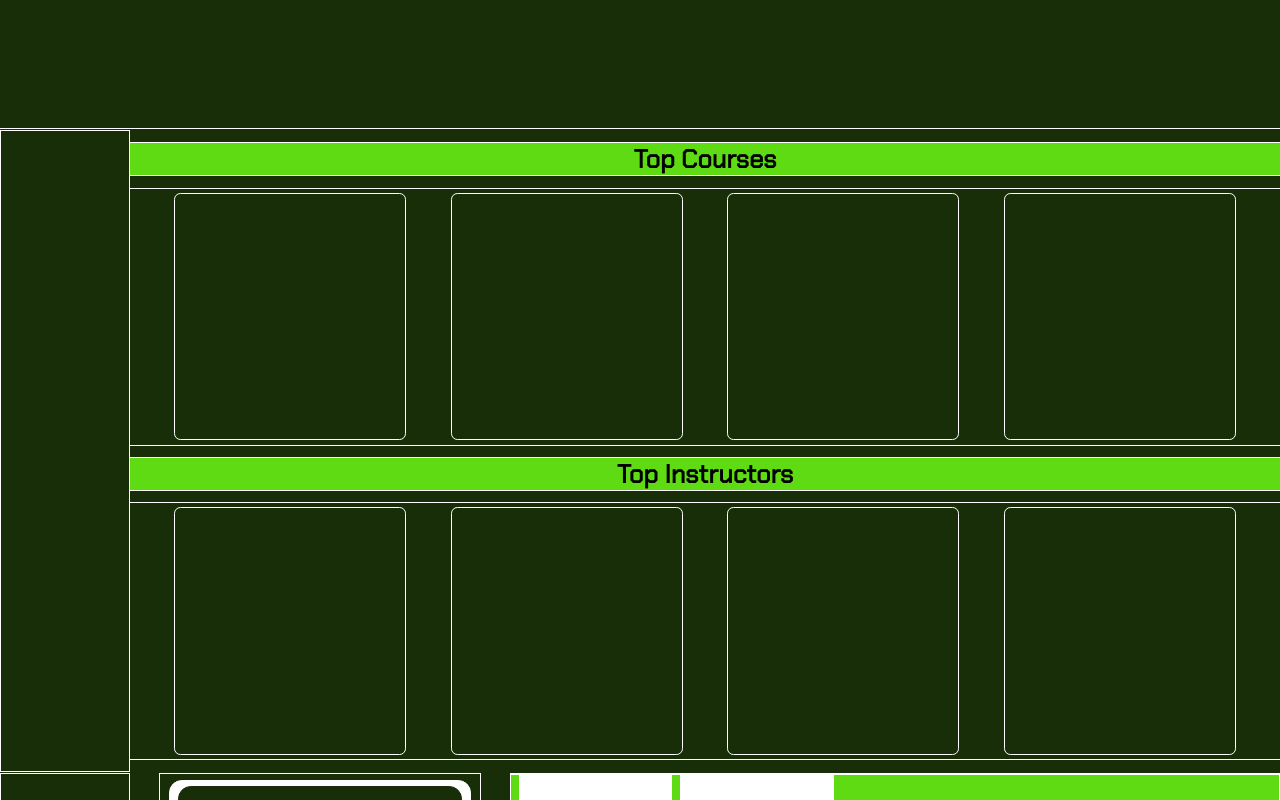
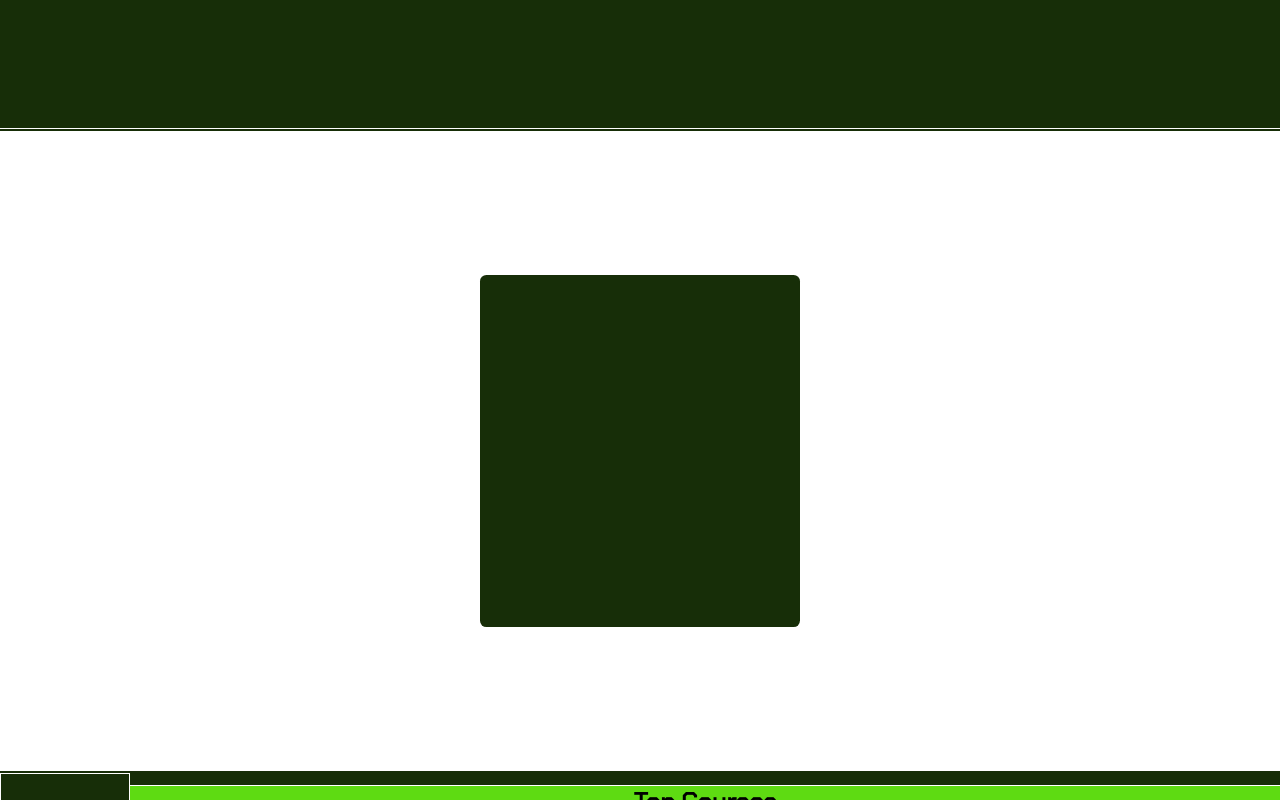
Before and after one commit to MokuaEnock/NxT-learn, a React (Create React App) app: page / in a window 1280 px wide. Shown: the part 740-1540 px from the top of the page. Built offline with nearby package versions, Linux system fonts and the light colour scheme.

Commit message:
ceate form skeleton

```diff
--- a/src/App.css
+++ b/src/App.css
@@ -637,3 +637,22 @@ aside {
   height: 96%;
   border-radius: 0.5vw;
 }
+
+/* login form ========================================================================== */
+
+#loginform {
+  width: 100%;
+  height: 50vw;
+  background-color: white;
+  display: flex;
+  flex-direction: row;
+  justify-content: center;
+  align-items: center;
+}
+
+#loginform>div {
+  width: 25%;
+  height: 55%;
+  background-color: #172E08;
+  border-radius: 0.5vw;
+}
--- a/src/App.js
+++ b/src/App.js
@@ -9,10 +9,10 @@ function App() {
   return (
     <>
       <Landing />
+      <Login />
       <Home />
       <Courses />
       <Instructor />
-      <Login />
       <About />
     </>
   );
--- a/src/components/login/LoginForm.js
+++ b/src/components/login/LoginForm.js
@@ -1,7 +1,9 @@
 import React from "react";
 
 function LoginForm() {
-  return <form></form>;
+  return <form id="loginform">
+    <div></div>
+  </form>;
 }
 
 export default LoginForm;
--- a/src/components/login/login.js
+++ b/src/components/login/login.js
@@ -6,9 +6,7 @@ import LoginForm from "./LoginForm";
 function Login() {
   return (
     <>
-      <Header />
       <LoginForm />
-      <Footer />
     </>
   );
 }
```
